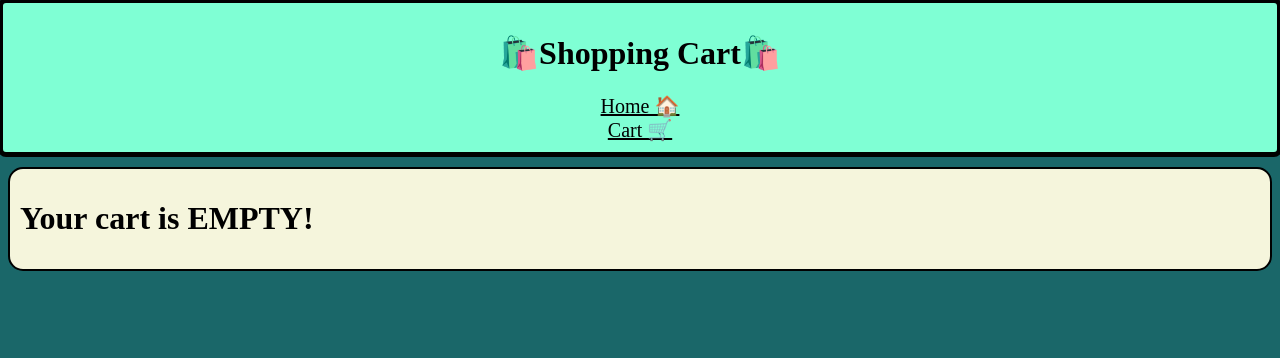
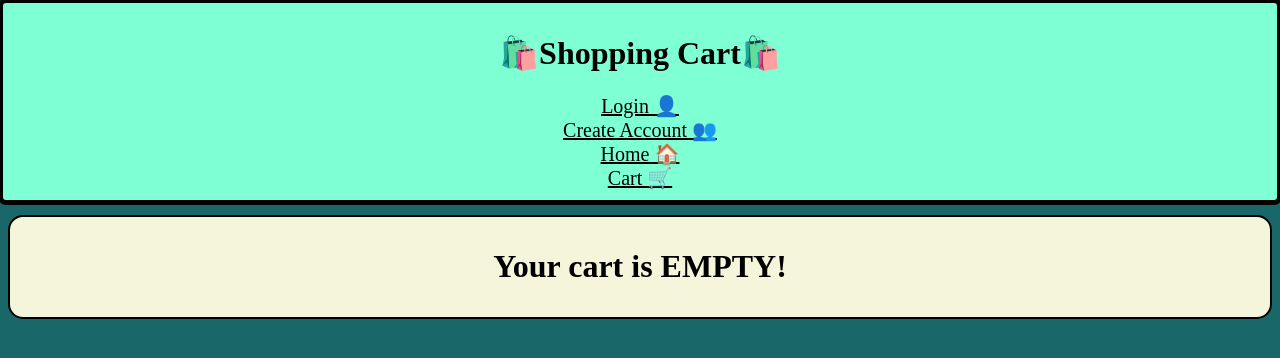
Before and after one commit to Shevilll/ShoppingCart, a Flask app: page /data in a window 1280 px wide. Shown: the top 358 px of the page. Run offline with Flask 3, Linux system fonts and the light colour scheme.

Commit message:
decided to add login and create acc

```diff
--- a/app.py
+++ b/app.py
@@ -5,10 +5,18 @@ app = Flask(__name__)
 db = connect("cart.db",check_same_thread=False)
 cur = db.cursor()
 cur.execute("CREATE TABLE IF NOT EXISTS data(Item varchar(50),Amount int,Price float)")
+db.commit()
 cur.close()
-db.commit()
 
 @app.route("/")
+def login():
+    return render_template("index.html")
+
+@app.route("/create")
+def create():
+    return render_template("index.html")
+
+@app.route("/home")
 def home():
     return render_template("index.html")
 
--- a/templates/data.html
+++ b/templates/data.html
@@ -1,6 +1,6 @@
 {% extends "layout.html" %}
 {% block title %}
-    <title>Test</title>
+    <title>Cart</title>
 {% endblock %}
 
 {% block body %}
@@ -27,7 +27,7 @@
                     {% endfor %}
             </table>
         {% else %}
-            <h1>Your cart is EMPTY!</h1>
+            <h1 style="text-align: center;">Your cart is EMPTY!</h1>
         {% endif %}
     </div>
 {% endblock %}
--- a/templates/index.html
+++ b/templates/index.html
@@ -1,6 +1,6 @@
 {% extends "layout.html" %}
 {% block title %}
-    <title>Test</title>
+    <title>Home</title>
 {% endblock %}
 
 {% block body %}
--- a/templates/layout.html
+++ b/templates/layout.html
@@ -12,7 +12,9 @@
 <body>
     <div class="header">
         <h1>🛍️Shopping Cart🛍️</h1>
-        <a href="/" class="head">Home 🏠</a>
+        <a href="/" class="head">Login 👤</a>
+        <a href="/create" class="head">Create Account 👥</a>
+        <a href="/home" class="head">Home 🏠</a>
         <a href="/data" class="head">Cart 🛒</a>
     </div>
     {% block body %}
```
Also changed, not shown: cart.db.
